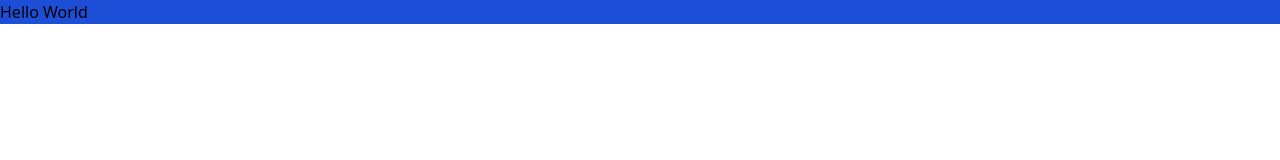
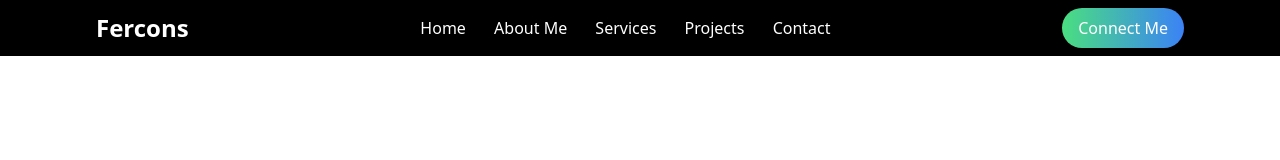
Before and after one commit to ferdynandergypramudanii/personalPortfolio2, a website: page src/index.html in a window 1280 px wide. Drawn offline with Linux system fonts and the light colour scheme.

Commit message:
add navbar

```diff
--- a/src/index.html
+++ b/src/index.html
@@ -1,12 +1,26 @@
 <!DOCTYPE html>
 <html lang="en">
-<head>
-     <meta charset="UTF-8">
-     <meta name="viewport" content="width=device-width, initial-scale=1.0">
-     <title>Document</title>
-     <link href="./output.css" rel="stylesheet"> <link href="./output.css" rel="stylesheet">
-</head>
-<body>
-     <h1 class="bg-blue-700">Hello World</h1>
-</body>
+  <head>
+    <meta charset="UTF-8" />
+    <meta name="viewport" content="width=device-width, initial-scale=1.0" />
+    <title>Document</title>
+    <link href="./output.css" rel="stylesheet" />
+    <link href="./output.css" rel="stylesheet" />
+  </head>
+
+  <body>
+    <nav class="bg-black text-white px-8 md:px-16 lg:px-24">
+      <div class="container py-2 flex justify-center md:justify-between items-center">
+        <div class="text-2xl font-bold hidden md:inline">Fercons</div>
+        <div class="space-x-6">
+          <a href="#home" class="hover:text-gray-400">Home</a>
+          <a href="#about" class="hover:text-gray-400">About Me</a>
+          <a href="#services" class="hover:text-gray-400">Services</a>
+          <a href="#projects" class="hover:text-gray-400">Projects</a>
+          <a href="#contact" class="hover:text-gray-400">Contact</a>
+        </div>
+        <button class="bg-gradient-to-r from-green-400 to-blue-500 text-white hidden md:inline transform transition-transform duration-300 hover:scale-105 px-4 py-2 rounded-full">Connect Me</button>
+      </div>
+    </nav>
+  </body>
 </html>
```
Also changed, not shown: src/output.css.
